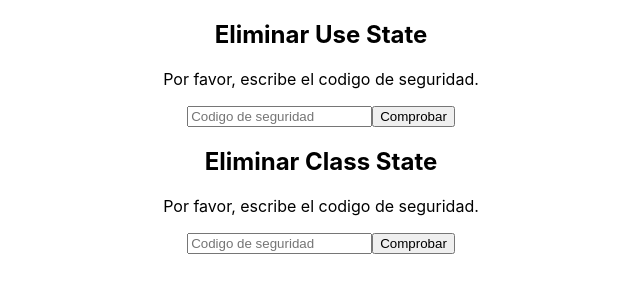
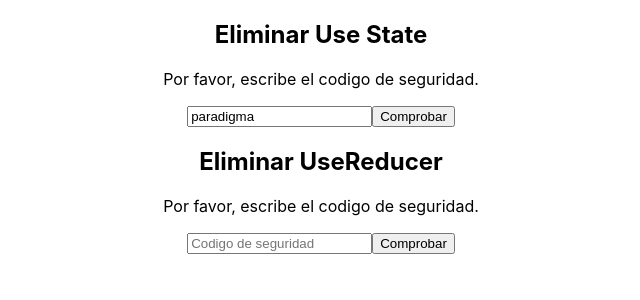
Before and after one commit to villaness327/manejoproestado, a React (Create React App) app in the folder manejoproestado/: page / in a window 1280 px wide. Shown: the top 300 px of the page, without its empty margins (319-959 px from the left). Built offline with nearby package versions, Linux system fonts and the light colour scheme.

Commit message:
Estados declarativos con usereducer

```diff
--- a/manejoproestado/src/App.js
+++ b/manejoproestado/src/App.js
@@ -1,7 +1,7 @@
 
 import './App.css';
 import {UseState} from './Components/UseState';
-import {ClassState} from './Components/ClassState';
+import {UseReducer} from './Components/UseReducer';
 //Se importan los componentes
 
 
@@ -11,7 +11,7 @@ function App() {
     <div className="App">
 
       <UseState name="Use State"/>
-      <ClassState name="Class State"/>
+      <UseReducer name="UseReducer"/>
 
     </div>
   );
--- /dev/null
+++ b/manejoproestado/src/Components/UseReducer/index.js
@@ -0,0 +1,179 @@
+import React from 'react';
+
+//Creacion de un react hook de estado, mediante React.useState
+
+const CODE_SEC="paradigma";
+
+//Creacion de Estados compuestos en React.useState
+
+function UseReducer({name}){
+
+const [state,dispatch]=React.useReducer(reducer,initialState);
+//Se asocia un reducer
+
+
+//    const [error,setError]=React.useState(false);
+//    const [loading,setLoading]=React.useState(false);
+//    const [value,setValue]=React.useState('');
+//    //Se crea el estado
+    console.log(state);
+    console.log(state.value);
+
+    React.useEffect(()=>{
+
+        console.log("Empezando efecto useEffect");
+
+        if (!!state.loading){ //Si Loading es True
+
+            setTimeout(()=>{
+
+                 console.log("Consulta al BackEnd");
+
+                 if(state.value === CODE_SEC){
+
+                  dispatch({type:'CONFIRM'});
+
+                 }else{
+
+                  dispatch({type:'ERROR'});
+                 }
+
+            },3000); //Este bloque espera 3 segundos para ejecutarse
+        }
+
+        console.log("Terminando el efecto useEffect");
+
+   },[state.loading]);//Se ejecuta solo cuando cambia el estado de Loading
+
+
+if(!state.delete && !state.confirm){ //Pantallas iniciales
+
+                 return (
+
+                    <div>
+                        <h2>Eliminar {name}</h2>
+                        <p>Por favor, escribe el codigo de seguridad.</p>
+                        {state.loading && (<p>Cargando, espere un momento...</p>)}
+                        {(state.error && !state.loading) &&(<p>Error: El código es incorrecto</p>)}
+                        <div><input placeholder="Codigo de seguridad" value={state.value}
+                            onChange={(event)=>{
+
+                                   // onWrite(event.target.value);
+                                    dispatch({type:'WRITE', payload:event.target.value});
+
+                                } }/>
+                            <button onClick={()=>{
+
+                                    dispatch({type:'CHECK'});
+                                }}>Comprobar</button>
+                        </div>
+
+                    </div>
+                );
+
+
+  }else if(state.confirm && !state.delete ){
+
+        return(
+
+          <React.Fragment>
+
+          <p>Por favor, confirma, si deseas eliminar </p>
+          <button onClick={()=>{
+
+          dispatch({type:'DELETE'});
+
+          }}>Sí, eliminar.</button>
+
+          <button  onClick={()=>{
+
+          dispatch({type:'RESET'});
+
+          }}  >No, no deseo eliminar.</button>
+        </React.Fragment>
+
+        );
+
+  }else{
+
+        return(
+
+          <React.Fragment>
+
+              <p>Eliminación con éxito</p>
+
+               <button onClick={()=>{
+
+                dispatch({type:'RESET'});
+
+               }}>No!!!, deseo volver atrás!!!.</button>
+         </React.Fragment>
+
+        );
+  }
+}
+
+const initialState={
+    value:'',
+    error:false,
+    loading:false,
+    delete:false,
+    confirm:false,
+  }
+
+  //return implicito
+  const reducerObject=(state,payload)=>({
+
+        'CONFIRM':{
+        ...state,
+        loading:false,
+        error:false,
+        confirm:true,
+        },
+
+        'ERROR':{
+        ...state,
+        loading:false,
+        error:true,
+        },
+
+        'CHECK':{
+        ...state,
+        loading:true,
+        },
+
+        'WRITE':{
+        ...state,
+        value:payload,
+        },
+
+        'DELETE':{
+        ...state,//Estado anterior, para preparar su modificacion
+        delete:true,
+        },
+
+        'RESET':{
+        ...state,
+        confirm:false,
+        delete:false,
+        value:'',
+
+        }
+  });
+
+
+
+const reducer=(state,action)=>{
+
+        if(reducerObject(state)[action.type]){ //Si existe el action.type
+
+            return reducerObject(state,action.payload)[action.type];
+
+        }else{
+
+            return state;
+
+        }
+};
+
+export {UseReducer};
--- a/manejoproestado/src/Components/UseState/index.js
+++ b/manejoproestado/src/Components/UseState/index.js
@@ -11,7 +11,7 @@ function UseState({name}){
     const [state, setState]=React.useState({
     error:false,
     loading:false,
-    value:'',
+    value:'paradigma',
     delete:false,
     confirm:false,
   });
```
Also changed, not shown: manejoproestado/src/useReducer.js (+2 -6 lines).
